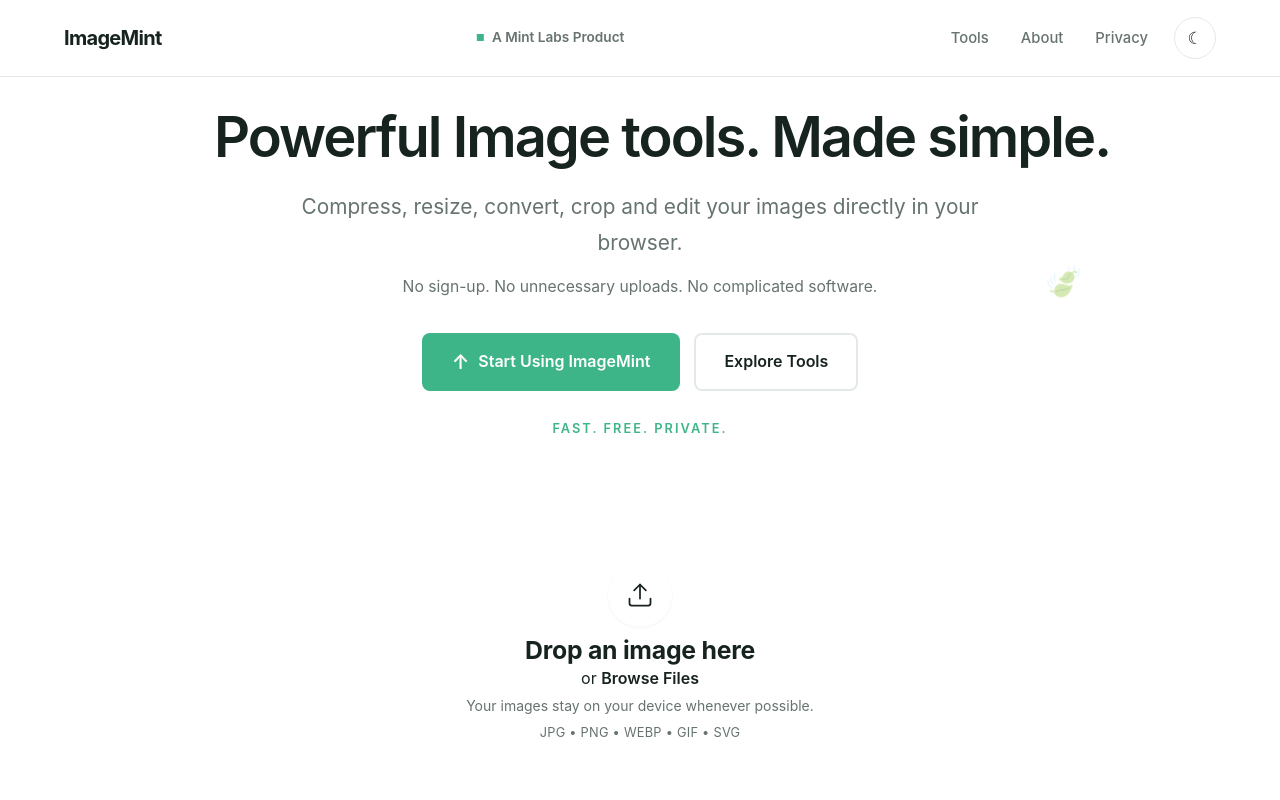
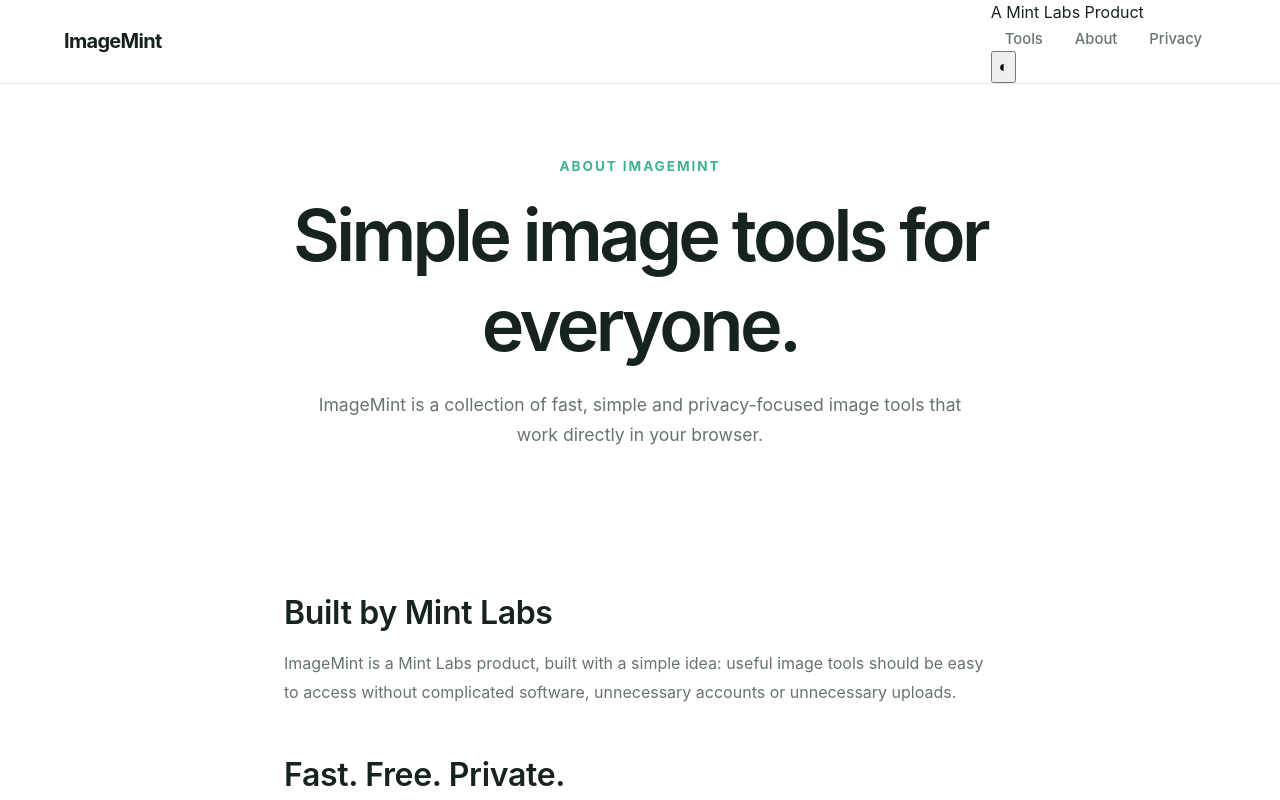
Before and after one commit to mintlabsant/imagemint, a React (Vite) app: page /about in a window 1280 px wide. Shown: the top 800 px of the page. Built offline with nearby package versions, Linux system fonts and the light colour scheme.

Commit message:
react router and pages

```diff
--- a/package.json
+++ b/package.json
@@ -11,7 +11,8 @@
   },
   "dependencies": {
     "react": "^19.2.7",
-    "react-dom": "^19.2.7"
+    "react-dom": "^19.2.7",
+    "react-router-dom": "^7.18.2"
   },
   "devDependencies": {
     "@eslint/js": "^10.0.1",
--- a/src/App.tsx
+++ b/src/App.tsx
@@ -1,30 +1,20 @@
-import Navbar from './components/Navbar'
-import Footer from './components/Footer'
-import ToolSearch from './components/ToolSearch'
-import HeroSection from './sections/HeroSection'
-import UploadAreaSection from './sections/UploadAreaSection'
-import PopularToolsSection from './sections/PopularToolsSection'
-import WhyImageMintSection from './sections/WhyImageMintSection'
-import HowItWorksSection from './sections/HowItWorksSection'
-import PrivacyPromiseSection from './sections/PrivacyPromiseSection'
+import { BrowserRouter, Routes, Route } from 'react-router-dom'
+
+import HomePage from './pages/HomePage'
+import ToolsPage from './pages/ToolsPage'
+import AboutPage from './pages/AboutPage'
+import PrivacyPage from './pages/PrivacyPage'
 
 function App() {
   return (
-    <>
-      <Navbar />
-
-      <main>
-        <HeroSection />
-        <UploadAreaSection />
-        <ToolSearch />
-        <PopularToolsSection />
-        <WhyImageMintSection />
-        <HowItWorksSection />
-        <PrivacyPromiseSection />
-      </main>
-
-      <Footer />
-    </>
+    <BrowserRouter>
+      <Routes>
+        <Route path="/" element={<HomePage />} />
+        <Route path="/tools" element={<ToolsPage />} />
+        <Route path="/about" element={<AboutPage />} />
+        <Route path="/privacy" element={<PrivacyPage />} />
+      </Routes>
+    </BrowserRouter>
   )
 }
 
--- a/src/components/Navbar.tsx
+++ b/src/components/Navbar.tsx
@@ -1,48 +1,25 @@
-import { useEffect, useState } from 'react'
+import { Link } from 'react-router-dom'
 import '../styles/navbar.css'
 
 const navLinks = [
-  { label: 'Tools', href: '#tools' },
-  { label: 'About', href: '#why-imagemint' },
-  { label: 'Privacy', href: '#privacy' },
+  { label: 'Tools', href: '/tools' },
+  { label: 'About', href: '/about' },
+  { label: 'Privacy', href: '/privacy' },
 ]
 
 export default function Navbar() {
-  const [darkMode, setDarkMode] = useState(false)
-
-  useEffect(() => {
-    const savedTheme = localStorage.getItem('imagemint-theme')
-
-    if (savedTheme === 'dark') {
-      setDarkMode(true)
-      document.documentElement.classList.add('dark')
-    }
-  }, [])
-
-  function toggleTheme() {
-    const nextMode = !darkMode
-
-    setDarkMode(nextMode)
-
-    if (nextMode) {
-      document.documentElement.classList.add('dark')
-      localStorage.setItem('imagemint-theme', 'dark')
-    } else {
-      document.documentElement.classList.remove('dark')
-      localStorage.setItem('imagemint-theme', 'light')
-    }
-  }
-
   return (
     <header className="navbar">
       <div className="container navbar__inner">
 
-        <a href="#" className="navbar__logo">
+        <Link to="/" className="navbar__logo">
           ImageMint
-        </a>
+        </Link>
 
-        <div className="navbar__center-brand">
-          <span className="navbar__leaf">◆</span>
+        <div className="navbar__right">
+
+          <div className="navbar__mintlabs">
+            <span className="navbar__mintlabs-dot" />
             A Mint Labs Product
           </div>
 
@@ -50,29 +27,23 @@
             <ul className="navbar__nav">
               {navLinks.map((link) => (
                 <li key={link.href}>
-                <a href={link.href} className="navbar__link">
+                  <Link to={link.href} className="navbar__link">
                     {link.label}
-                </a>
+                  </Link>
                 </li>
               ))}
-
-            <li>
-              <button
-                type="button"
-                className="theme-toggle"
-                onClick={toggleTheme}
-                aria-label={
-                  darkMode
-                    ? 'Switch to light theme'
-                    : 'Switch to dark theme'
-                }
-              >
-                {darkMode ? '☀' : '☾'}
-              </button>
-            </li>
             </ul>
           </nav>
 
+          <button
+            className="navbar__theme-toggle"
+            type="button"
+            aria-label="Toggle dark mode"
+          >
+            ◐
+          </button>
+
+        </div>
       </div>
     </header>
   )
--- /dev/null
+++ b/src/pages/AboutPage.tsx
@@ -0,0 +1,46 @@
+import Navbar from '../components/Navbar'
+import Footer from '../components/Footer'
+
+export default function AboutPage() {
+  return (
+    <>
+      <Navbar />
+
+      <main className="page">
+        <section className="page-hero">
+          <div className="container">
+            <p className="page-hero__eyebrow">About ImageMint</p>
+
+            <h1>Simple image tools for everyone.</h1>
+
+            <p>
+              ImageMint is a collection of fast, simple and privacy-focused
+              image tools that work directly in your browser.
+            </p>
+          </div>
+        </section>
+
+        <section className="section">
+          <div className="container page-content">
+            <h2>Built by Mint Labs</h2>
+
+            <p>
+              ImageMint is a Mint Labs product, built with a simple idea:
+              useful image tools should be easy to access without complicated
+              software, unnecessary accounts or unnecessary uploads.
+            </p>
+
+            <h2>Fast. Free. Private.</h2>
+
+            <p>
+              We aim to keep ImageMint lightweight and straightforward,
+              allowing you to get your work done without unnecessary friction.
+            </p>
+          </div>
+        </section>
+      </main>
+
+      <Footer />
+    </>
+  )
+}
--- /dev/null
+++ b/src/pages/HomePage.tsx
@@ -0,0 +1,30 @@
+import Navbar from '../components/Navbar'
+import Footer from '../components/Footer'
+import ToolSearch from '../components/ToolSearch'
+
+import HeroSection from '../sections/HeroSection'
+import UploadAreaSection from '../sections/UploadAreaSection'
+import PopularToolsSection from '../sections/PopularToolsSection'
+import WhyImageMintSection from '../sections/WhyImageMintSection'
+import HowItWorksSection from '../sections/HowItWorksSection'
+import PrivacyPromiseSection from '../sections/PrivacyPromiseSection'
+
+export default function HomePage() {
+  return (
+    <>
+      <Navbar />
+
+      <main>
+        <HeroSection />
+        <UploadAreaSection />
+        <ToolSearch />
+        <PopularToolsSection />
+        <WhyImageMintSection />
+        <HowItWorksSection />
+        <PrivacyPromiseSection />
+      </main>
+
+      <Footer />
+    </>
+  )
+}
--- /dev/null
+++ b/src/pages/PrivacyPage.tsx
@@ -0,0 +1,53 @@
+import Navbar from '../components/Navbar'
+import Footer from '../components/Footer'
+
+export default function PrivacyPage() {
+  return (
+    <>
+      <Navbar />
+
+      <main className="page">
+        <section className="page-hero">
+          <div className="container">
+            <p className="page-hero__eyebrow">ImageMint Privacy</p>
+
+            <h1>Privacy comes first.</h1>
+
+            <p>
+              ImageMint is designed to process images directly in your
+              browser whenever possible.
+            </p>
+          </div>
+        </section>
+
+        <section className="section">
+          <div className="container page-content">
+            <h2>Local processing</h2>
+
+            <p>
+              Whenever a tool can operate entirely in your browser, your
+              image can be processed locally on your device instead of being
+              uploaded to a server.
+            </p>
+
+            <h2>No unnecessary accounts</h2>
+
+            <p>
+              ImageMint does not require an account simply to use its basic
+              image tools.
+            </p>
+
+            <h2>No unnecessary uploads</h2>
+
+            <p>
+              We aim to avoid uploading your files whenever the tool can
+              perform its work locally.
+            </p>
+          </div>
+        </section>
+      </main>
+
+      <Footer />
+    </>
+  )
+}
--- /dev/null
+++ b/src/pages/ToolsPage.tsx
@@ -0,0 +1,30 @@
+import Navbar from '../components/Navbar'
+import Footer from '../components/Footer'
+import PopularToolsSection from '../sections/PopularToolsSection'
+
+export default function ToolsPage() {
+  return (
+    <>
+      <Navbar />
+
+      <main className="page">
+        <section className="page-hero">
+          <div className="container">
+            <p className="page-hero__eyebrow">ImageMint Tools</p>
+
+            <h1>Image tools. Made simple.</h1>
+
+            <p>
+              Compress, resize, convert, crop and edit your images directly
+              in your browser.
+            </p>
+          </div>
+        </section>
+
+        <PopularToolsSection />
+      </main>
+
+      <Footer />
+    </>
+  )
+}
--- /dev/null
+++ b/src/styles/pages.css
@@ -0,0 +1,52 @@
+.page {
+  min-height: 70vh;
+}
+
+.page-hero {
+  padding-block: 72px 56px;
+  text-align: center;
+}
+
+.page-hero__eyebrow {
+  margin-bottom: 12px;
+  color: var(--color-accent);
+  font-size: 0.85rem;
+  font-weight: 700;
+  letter-spacing: 0.14em;
+  text-transform: uppercase;
+}
+
+.page-hero h1 {
+  max-width: 800px;
+  margin-inline: auto;
+  margin-bottom: 20px;
+  font-size: clamp(2.4rem, 6vw, 4.5rem);
+  letter-spacing: -0.05em;
+}
+
+.page-hero p:last-child {
+  max-width: 680px;
+  margin-inline: auto;
+  color: var(--color-text-muted);
+  font-size: 1.1rem;
+  line-height: 1.7;
+}
+
+.page-content {
+  max-width: 760px;
+  margin-inline: auto;
+}
+
+.page-content h2 {
+  margin-bottom: 16px;
+  margin-top: 48px;
+}
+
+.page-content h2:first-child {
+  margin-top: 0;
+}
+
+.page-content p {
+  color: var(--color-text-muted);
+  line-height: 1.8;
+}
```
Also changed, not shown: src/main.tsx (+8 -6 lines), vercel.json (added), 1 other file (tests, documents, lock files or other folders). Lines whose indentation alone changed are shown as unchanged.
